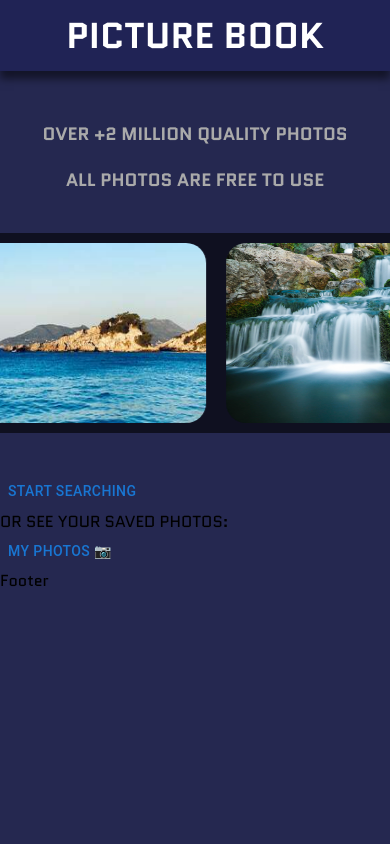
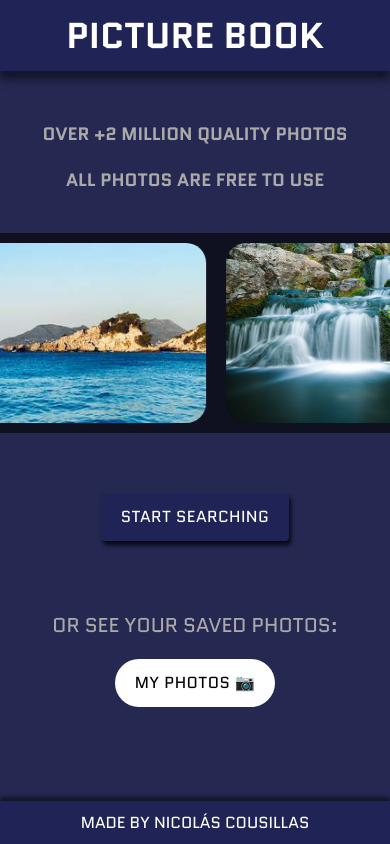
Before and after one commit to nicolascou/picture-book, a React (Create React App) app: page / in a window 390 px wide. Built offline with nearby package versions, Linux system fonts and the light colour scheme.

Commit message:
add styles for responsive home

```diff
--- a/src/components/global/Footer.tsx
+++ b/src/components/global/Footer.tsx
@@ -2,7 +2,9 @@ import React from 'react'
 
 const Footer: React.FC = () => {
   return (
-    <div>Footer</div>
+    <div className='footer'>
+      <p className='footer__text'>MADE BY NICOLÁS COUSILLAS</p>
+    </div>
   )
 }
 
--- a/src/components/global/Header.tsx
+++ b/src/components/global/Header.tsx
@@ -6,7 +6,7 @@ const Header: React.FC = () => {
     <header className='header'>
       <h1 className='header__title'>PICTURE BOOK</h1>
       <div className='header__btn'>
-        <Button>MY PHOTOS 📷</Button>
+        <Button className='secondary-btn'>MY PHOTOS 📷</Button>
       </div>
     </header>
   )
--- a/src/components/home/Home.tsx
+++ b/src/components/home/Home.tsx
@@ -15,12 +15,12 @@ const Home: React.FC = () => {
         <InfiniteCarousel goTo='right' />
 
         <div className='home__start-btn'>
-          <Button>START SEARCHING</Button>
+          <Button className='default-btn'>START SEARCHING</Button>
         </div>
 
         <div className='home__saved-mobile'>
           <p className='home__saved-mobile__text'>OR SEE YOUR SAVED PHOTOS:</p>
-          <Button>MY PHOTOS 📷</Button>
+          <Button className='secondary-btn'>MY PHOTOS 📷</Button>
         </div>
 
       </div>
--- a/src/css/styles.css
+++ b/src/css/styles.css
@@ -1,3 +1,41 @@
+.default-btn {
+  background-color: #202355 !important;
+  box-shadow: 2px 4px 4px rgba(0, 0, 0, 0.8) !important;
+  border-radius: 4px !important;
+  color: white !important;
+  padding: 10px 20px !important;
+  font-size: 16px !important;
+  font-family: "Quantico", sans-serif !important;
+}
+
+.secondary-btn {
+  background-color: white !important;
+  border-radius: 30px !important;
+  color: black !important;
+  padding: 10px 20px !important;
+  font-size: 16px !important;
+  font-family: "Quantico", sans-serif !important;
+}
+
+.default-btn {
+  background-color: #202355 !important;
+  box-shadow: 2px 4px 4px rgba(0, 0, 0, 0.8) !important;
+  border-radius: 4px !important;
+  color: white !important;
+  padding: 10px 20px !important;
+  font-size: 16px !important;
+  font-family: "Quantico", sans-serif !important;
+}
+
+.secondary-btn {
+  background-color: white !important;
+  border-radius: 30px !important;
+  color: black !important;
+  padding: 10px 20px !important;
+  font-size: 16px !important;
+  font-family: "Quantico", sans-serif !important;
+}
+
 .header {
   width: 100%;
   padding: 10px 30px;
@@ -23,6 +61,57 @@
     display: block;
   }
 }
+.default-btn {
+  background-color: #202355 !important;
+  box-shadow: 2px 4px 4px rgba(0, 0, 0, 0.8) !important;
+  border-radius: 4px !important;
+  color: white !important;
+  padding: 10px 20px !important;
+  font-size: 16px !important;
+  font-family: "Quantico", sans-serif !important;
+}
+
+.secondary-btn {
+  background-color: white !important;
+  border-radius: 30px !important;
+  color: black !important;
+  padding: 10px 20px !important;
+  font-size: 16px !important;
+  font-family: "Quantico", sans-serif !important;
+}
+
+.footer {
+  background-color: #202355;
+  width: 100%;
+  padding: 10px 0;
+  box-shadow: 0px -4px 4px rgba(0, 0, 0, 0.5);
+  text-align: center;
+  position: absolute;
+  bottom: 0;
+}
+.footer__text {
+  color: white;
+}
+
+.default-btn {
+  background-color: #202355 !important;
+  box-shadow: 2px 4px 4px rgba(0, 0, 0, 0.8) !important;
+  border-radius: 4px !important;
+  color: white !important;
+  padding: 10px 20px !important;
+  font-size: 16px !important;
+  font-family: "Quantico", sans-serif !important;
+}
+
+.secondary-btn {
+  background-color: white !important;
+  border-radius: 30px !important;
+  color: black !important;
+  padding: 10px 20px !important;
+  font-size: 16px !important;
+  font-family: "Quantico", sans-serif !important;
+}
+
 .home__text {
   color: #aaa;
   font-weight: bold;
@@ -32,7 +121,7 @@
 }
 .home__carousel-wrapper {
   margin-top: 40px;
-  margin-bottom: 40px;
+  margin-bottom: 60px;
   width: 100%;
   height: 200px;
   background-color: rgba(0, 0, 0, 0.6);
@@ -74,6 +163,18 @@
 .home__carousel-wrapper__carousel--animate-right {
   animation: go-to-right 20s linear infinite;
 }
+.home__start-btn {
+  text-align: center;
+}
+.home__saved-mobile {
+  text-align: center;
+  margin-top: 70px;
+}
+.home__saved-mobile__text {
+  font-size: 20px;
+  color: #aaa;
+  margin-bottom: 20px;
+}
 
 * {
   margin: 0;
--- /dev/null
+++ b/src/sass/_footer.scss
@@ -0,0 +1,15 @@
+@import "globals";
+
+.footer {
+  background-color: $primary-color;
+  width: 100%;
+  padding: 10px 0;
+  box-shadow: 0px -4px 4px rgba(0, 0, 0, 0.5);
+  text-align: center;
+  position: absolute;
+  bottom: 0;
+
+  &__text {
+    color: white;
+  }
+}
--- a/src/sass/_globals.scss
+++ b/src/sass/_globals.scss
@@ -3,3 +3,24 @@ $secondary-color: #252850;
 $tertiary-color: #2E3264;
 
 $color-grey: #aaa;
+
+
+.default-btn {
+  background-color: $primary-color !important;
+  box-shadow: 2px 4px 4px rgba(0, 0, 0, 0.8) !important;
+  border-radius: 4px !important;
+  color: white !important;
+  padding: 10px 20px !important;
+  font-size: 16px !important;
+  font-family: 'Quantico', sans-serif !important;
+}
+
+
+.secondary-btn {
+  background-color: white !important;
+  border-radius: 30px !important;
+  color: black !important;
+  padding: 10px 20px !important;
+  font-size: 16px !important;
+  font-family: 'Quantico', sans-serif !important;
+}
--- a/src/sass/_home.scss
+++ b/src/sass/_home.scss
@@ -1,5 +1,6 @@
+@import "globals";
+
 .home {
-
   &__text {
     color: $color-grey;
     font-weight: bold;
@@ -10,7 +11,7 @@
 
   &__carousel-wrapper {
     margin-top: 40px;
-    margin-bottom: 40px;
+    margin-bottom: 60px;
     width: 100%;
     height: 200px;
     background-color: rgba($color: #000000, $alpha: .6);
@@ -58,4 +59,19 @@
       }
     }
   }
+
+  &__start-btn {
+    text-align: center;
+  }
+
+  &__saved-mobile {
+    text-align: center;
+    margin-top: 70px;
+
+    &__text {
+      font-size: 20px;
+      color: $color-grey;
+      margin-bottom: 20px;
+    }
+  }
 }
--- a/src/sass/index.scss
+++ b/src/sass/index.scss
@@ -1,5 +1,6 @@
 @import "globals";
 @import "header";
+@import "footer";
 @import "home";
 
 * {
```
Also changed, not shown: 1 other file (tests, documents, lock files or other folders).
